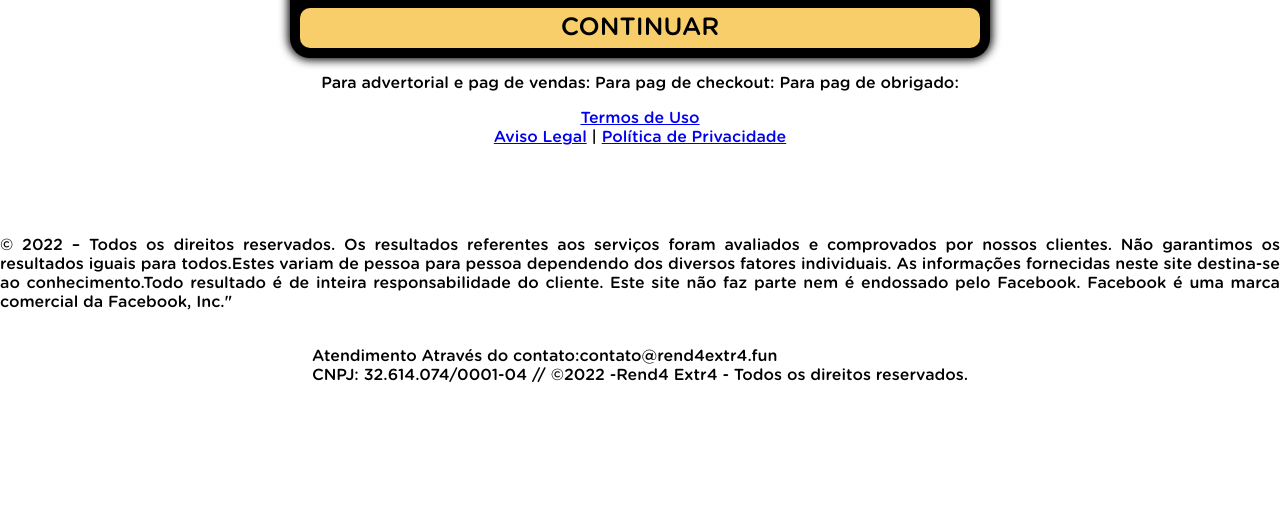
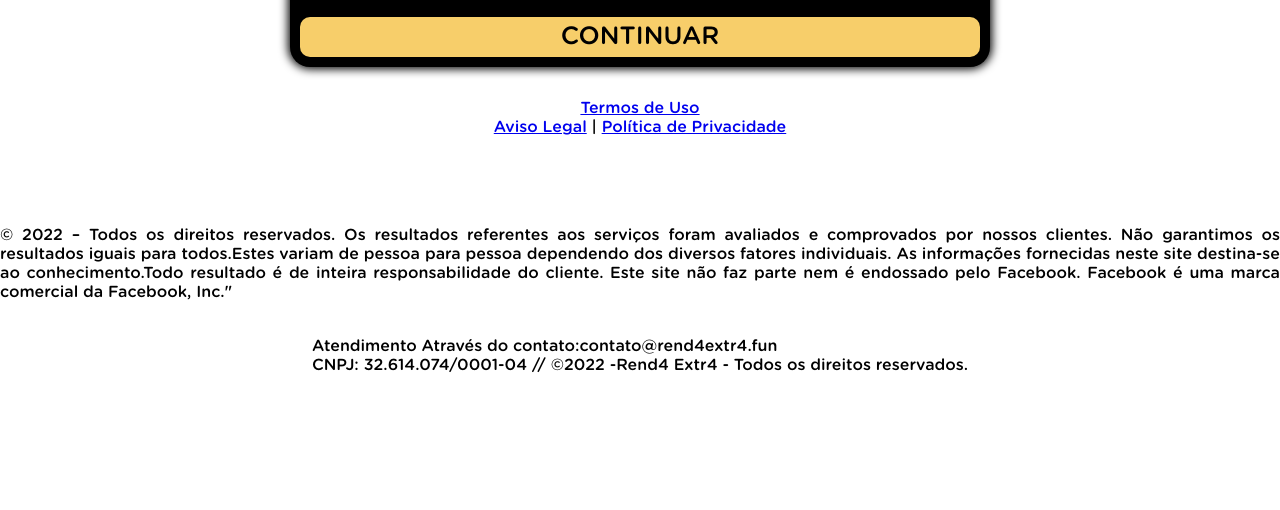
Before and after one commit to ddrmarketing/rend4extr4.fun, a plain HTML site: page index.html in a window 1280 px wide. Shown: the part 290-800 px from the top of the page. Drawn offline with Linux system fonts and the light colour scheme.

Commit message:
Update index.html

```diff
--- a/index.html
+++ b/index.html
@@ -18,7 +18,7 @@
           <p>Clique no botão abaixo para continuar</p>
         </div>
         <div class="answer">
-          <a class="btn" href="https://rend4extr4.fun/">CONTINUAR</a>
+          <a class="btn" href="">CONTINUAR</a>
         </div>
       </div>
     </div>
@@ -31,60 +31,6 @@
 
  <!-- tiktok Pixel Code -->
 
-Para advertorial e pag de vendas:
-
-<script>
-!function (w, d, t) {
-  w.TiktokAnalyticsObject=t;var ttq=w[t]=w[t]||[];ttq.methods=["page","track","identify","instances","debug","on","off","once","ready","alias","group","enableCookie","disableCookie"],ttq.setAndDefer=function(t,e){t[e]=function(){t.push([e].concat(Array.prototype.slice.call(arguments,0)))}};for(var i=0;i<ttq.methods.length;i++)ttq.setAndDefer(ttq,ttq.methods[i]);ttq.instance=function(t){for(var e=ttq._i[t]||[],n=0;n<ttq.methods.length;n++)ttq.setAndDefer(e,ttq.methods[n]);return e},ttq.load=function(e,n){var i="https://analytics.tiktok.com/i18n/pixel/events.js";ttq._i=ttq._i||{},ttq._i[e]=[],ttq._i[e]._u=i,ttq._t=ttq._t||{},ttq._t[e]=+new Date,ttq._o=ttq._o||{},ttq._o[e]=n||{};var o=document.createElement("script");o.type="text/javascript",o.async=!0,o.src=i+"?sdkid="+e+"&lib="+t;var a=document.getElementsByTagName("script")[0];a.parentNode.insertBefore(o,a)};
-
-  ttq.load('CCG150RC77U0P3N5IQO0');
-  ttq.page();
-}(window, document, 'ttq');
-</script>
-
-
-
-
-Para pag de checkout:
-
-
-<script>
-!function (w, d, t) {
-  w.TiktokAnalyticsObject=t;var ttq=w[t]=w[t]||[];ttq.methods=["page","track","identify","instances","debug","on","off","once","ready","alias","group","enableCookie","disableCookie"],ttq.setAndDefer=function(t,e){t[e]=function(){t.push([e].concat(Array.prototype.slice.call(arguments,0)))}};for(var i=0;i<ttq.methods.length;i++)ttq.setAndDefer(ttq,ttq.methods[i]);ttq.instance=function(t){for(var e=ttq._i[t]||[],n=0;n<ttq.methods.length;n++)ttq.setAndDefer(e,ttq.methods[n]);return e},ttq.load=function(e,n){var i="https://analytics.tiktok.com/i18n/pixel/events.js";ttq._i=ttq._i||{},ttq._i[e]=[],ttq._i[e]._u=i,ttq._t=ttq._t||{},ttq._t[e]=+new Date,ttq._o=ttq._o||{},ttq._o[e]=n||{};var o=document.createElement("script");o.type="text/javascript",o.async=!0,o.src=i+"?sdkid="+e+"&lib="+t;var a=document.getElementsByTagName("script")[0];a.parentNode.insertBefore(o,a)};
-
-  ttq.load('CCG150RC77U0P3N5IQO0');
-  ttq.page();
-
-   ttq.track('InitiateCheckout');
-}(window, document, 'ttq');
-</script>
-
-
-
-
-
-Para pag de obrigado:
-
-
-
-<script>
-!function (w, d, t) {
-  w.TiktokAnalyticsObject=t;var ttq=w[t]=w[t]||[];ttq.methods=["page","track","identify","instances","debug","on","off","once","ready","alias","group","enableCookie","disableCookie"],ttq.setAndDefer=function(t,e){t[e]=function(){t.push([e].concat(Array.prototype.slice.call(arguments,0)))}};for(var i=0;i<ttq.methods.length;i++)ttq.setAndDefer(ttq,ttq.methods[i]);ttq.instance=function(t){for(var e=ttq._i[t]||[],n=0;n<ttq.methods.length;n++)ttq.setAndDefer(e,ttq.methods[n]);return e},ttq.load=function(e,n){var i="https://analytics.tiktok.com/i18n/pixel/events.js";ttq._i=ttq._i||{},ttq._i[e]=[],ttq._i[e]._u=i,ttq._t=ttq._t||{},ttq._t[e]=+new Date,ttq._o=ttq._o||{},ttq._o[e]=n||{};var o=document.createElement("script");o.type="text/javascript",o.async=!0,o.src=i+"?sdkid="+e+"&lib="+t;var a=document.getElementsByTagName("script")[0];a.parentNode.insertBefore(o,a)};
-
-  ttq.load('CCG150RC77U0P3N5IQO0');
-  ttq.page();
-  ttq.track('AddToCart', {
-    content_id: '301',
-    content_type: 'product',
-    content_name: 'dress',
-    quantity: 1,
-    price: 67,
-    value: 147,
-    currency: 'BRL',
-});
-   ttq.track('CompletePayment');
-}(window, document, 'ttq');
-</script>
 
 <!-- End tiktok pixel Code -->
 
```
